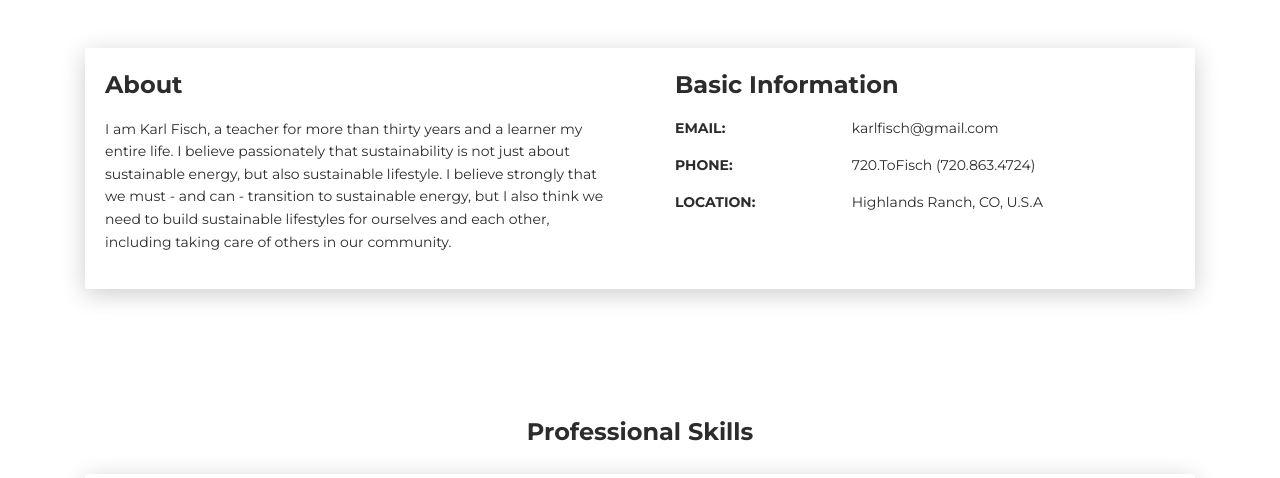
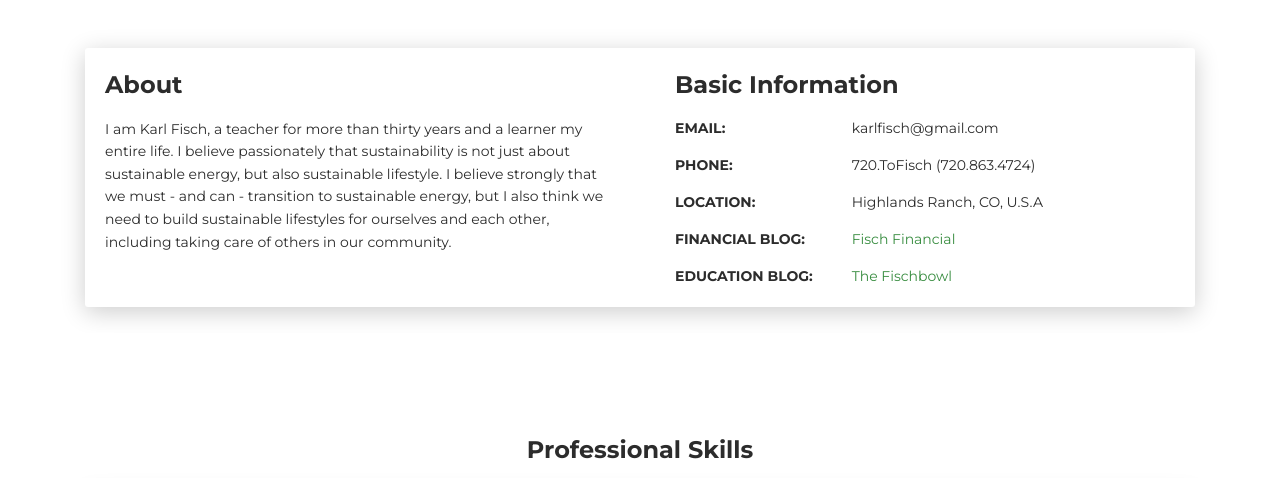
Before and after one commit to karlfisch/karlfisch.github.io, a plain HTML site: page resume/index.html in a window 1280 px wide. Shown: the part 572-1050 px from the top of the page. Drawn offline with Linux system fonts and the light colour scheme.

Commit message:
add blog links

```diff
--- a/resume/index.html
+++ b/resume/index.html
@@ -75,6 +75,14 @@
             <div class="row mt-3">
               <div class="col-sm-4"><strong class="text-uppercase">Location:</strong></div>
               <div class="col-sm-8">Highlands Ranch, CO, U.S.A</div>
+            </div>
+            <div class="row mt-3">
+              <div class="col-sm-4"><strong class="text-uppercase">Financial Blog:</strong></div>
+              <div class="col-sm-8"><a href="https://fischfinancial.org/" target="_blank">Fisch Financial</a></div>
+            </div>
+            <div class="row mt-3">
+              <div class="col-sm-4"><strong class="text-uppercase">Education Blog:</strong></div>
+              <div class="col-sm-8"><a href="https://thefischbowl.blogspot.com" target="_blank">The Fischbowl</a></div>
             </div>
 
           </div>
```
